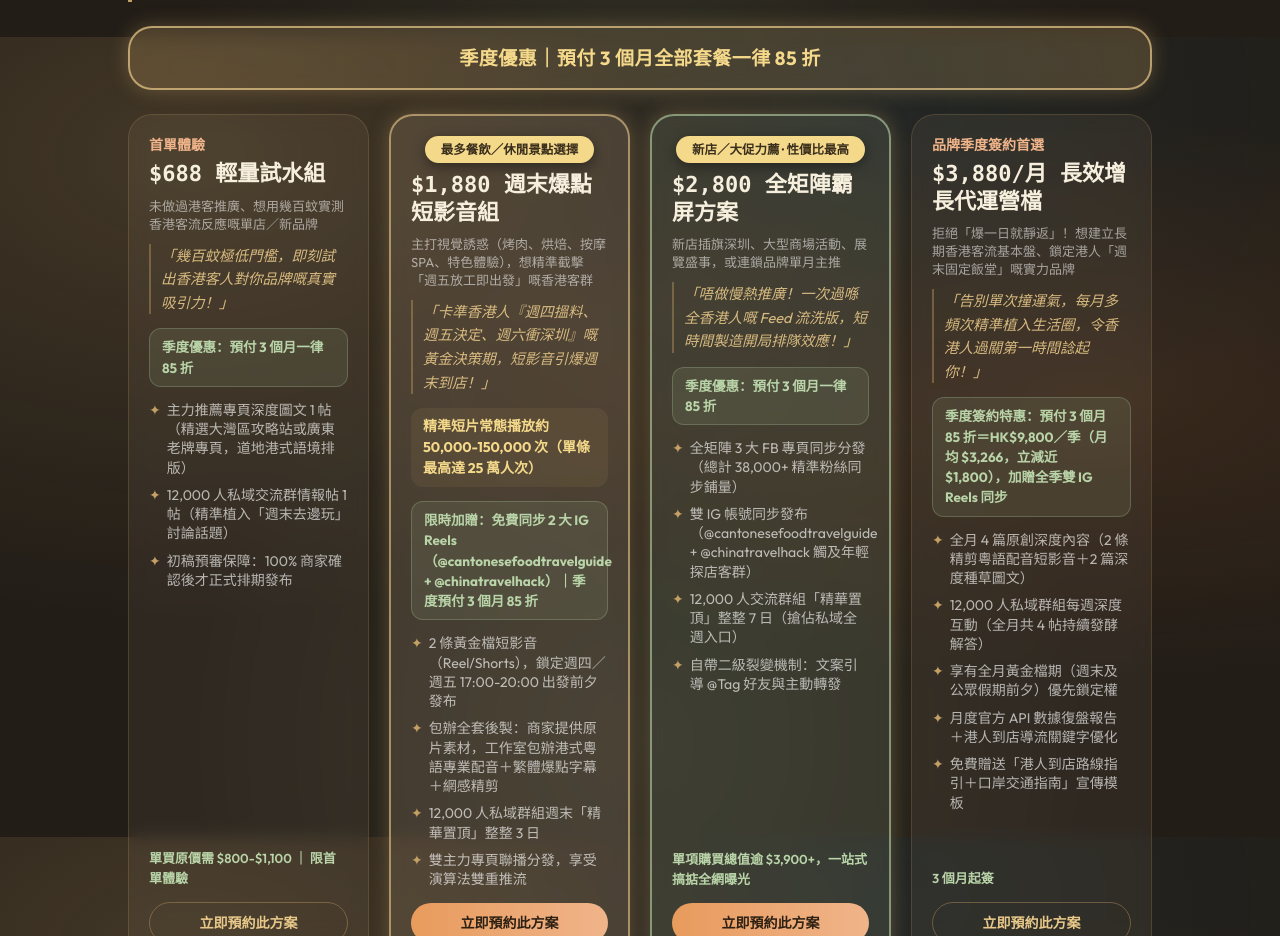
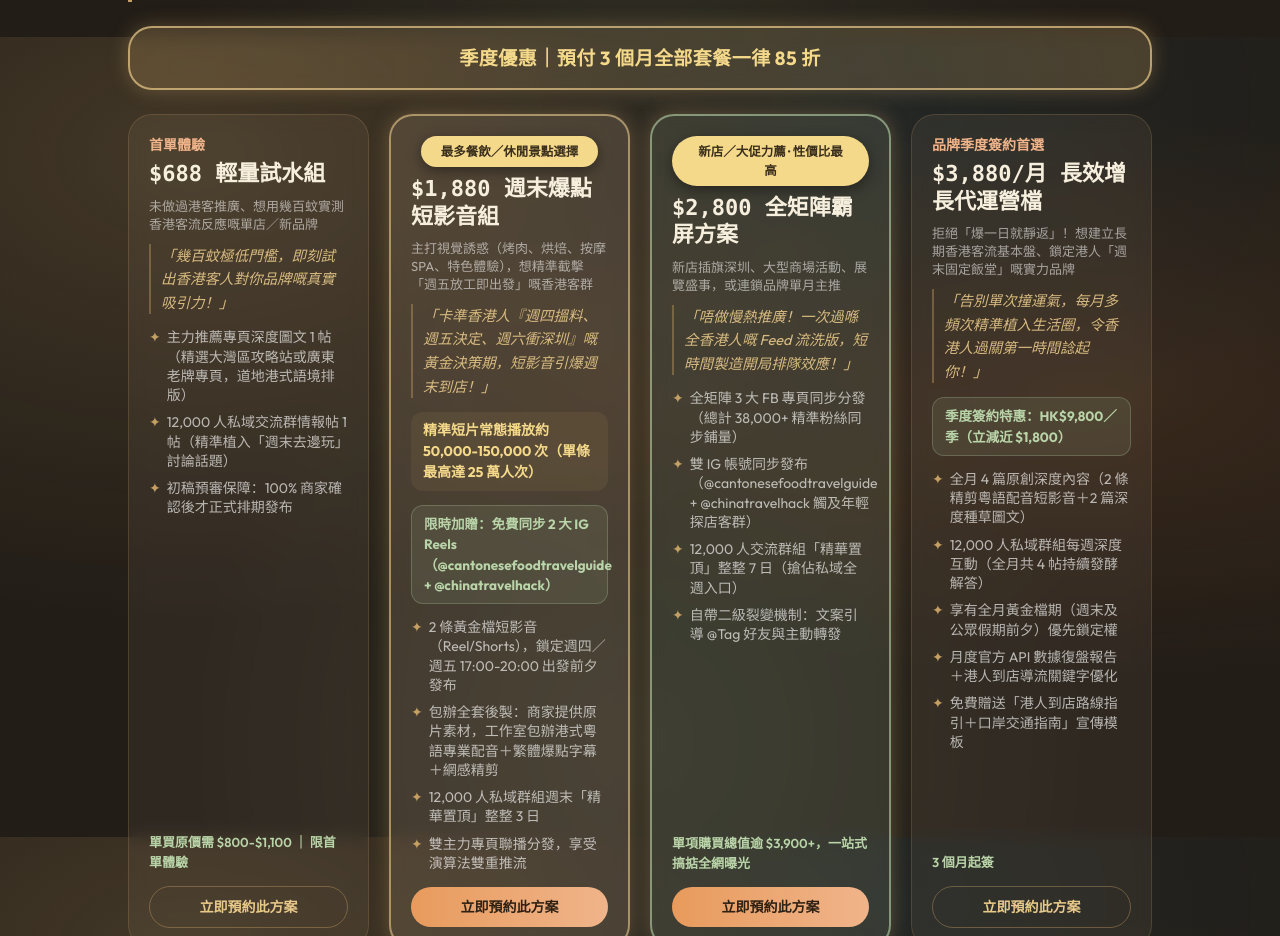
Before and after one commit to zzzzzerozzzz/podcast-web, a Next.js app: page / in a window 1280 px wide. Shown: the part 3163-4099 px from the top of the page. Built offline with nearby package versions, Linux system fonts and the light colour scheme.

Commit message:
卡內季度行去重：P1/P3刪/P2淨返IG贈品/P4精簡HK9,800計算；星卡badge加px-5 py-1.5鬆邊

```diff
--- a/app/page.tsx
+++ b/app/page.tsx
@@ -124,7 +124,6 @@ const T = {
         ],
         value: "單買原價需 $800-$1,100 ｜ 限首單體驗",
         expect: "",
-        gift: "季度優惠：預付 3 個月一律 85 折",
         star: "",
       },
       {
@@ -133,7 +132,7 @@ const T = {
         who: "主打視覺誘惑（烤肉、烘焙、按摩SPA、特色體驗），想精準截擊「週五放工即出發」嘅香港客群",
         hook: "卡準香港人『週四搵料、週五決定、週六衝深圳』嘅黃金決策期，短影音引爆週末到店！",
         expect: "精準短片常態播放約 50,000-150,000 次（單條最高達 25 萬人次）",
-        gift: "限時加贈：免費同步 2 大 IG Reels（@cantonesefoodtravelguide + @chinatravelhack）｜季度預付 3 個月 85 折",
+        gift: "限時加贈：免費同步 2 大 IG Reels（@cantonesefoodtravelguide + @chinatravelhack）",
         items: [
           "2 條黃金檔短影音（Reel/Shorts），鎖定週四／週五 17:00-20:00 出發前夕發布",
           "包辦全套後製：商家提供原片素材，工作室包辦港式粵語專業配音＋繁體爆點字幕＋網感精剪",
@@ -156,7 +155,6 @@ const T = {
         ],
         value: "單項購買總值逾 $3,900+，一站式搞掂全網曝光",
         expect: "",
-        gift: "季度優惠：預付 3 個月一律 85 折",
         star: "value",
       },
       {
@@ -173,7 +171,7 @@ const T = {
         ],
         value: "3 個月起簽",
         expect: "",
-        gift: "季度簽約特惠：預付 3 個月 85 折＝HK$9,800／季（月均 $3,266，立減近 $1,800），加贈全季雙 IG Reels 同步",
+        gift: "季度簽約特惠：HK$9,800／季（立減近 $1,800）",
         star: "",
       },
     ],
@@ -309,7 +307,6 @@ const T = {
         ],
         value: "单买原价需 $800-$1,100 ｜ 限首单体验",
         expect: "",
-        gift: "季度优惠：预付 3 个月一律 85 折",
         star: "",
       },
       {
@@ -318,7 +315,7 @@ const T = {
         who: "主打视觉诱惑（烤肉、烘焙、按摩SPA、特色体验），想精准截击「周五下班即出发」的香港客群",
         hook: "卡准香港人『周四找料、周五决定、周六冲深圳』的黄金决策期，短影音引爆周末到店！",
         expect: "精准短片常态播放约 50,000-150,000 次（单条最高达 25 万人次）",
-        gift: "限时加赠：免费同步 2 大 IG Reels（@cantonesefoodtravelguide + @chinatravelhack）｜季度预付 3 个月 85 折",
+        gift: "限时加赠：免费同步 2 大 IG Reels（@cantonesefoodtravelguide + @chinatravelhack）",
         items: [
           "2 条黄金档短影音（Reel/Shorts），锁定周四／周五 17:00-20:00 出发前夕发布",
           "包办全套后期：商家提供原片素材，工作室包办港式粤语专业配音＋繁体爆点字幕＋网感精剪",
@@ -341,7 +338,6 @@ const T = {
         ],
         value: "单项购买总值逾 $3,900+，一站式搞定全网曝光",
         expect: "",
-        gift: "季度优惠：预付 3 个月一律 85 折",
         star: "value",
       },
       {
@@ -661,7 +657,7 @@ export default function Home() {
                   }`}
                 >
                   {p.star ? (
-                    <div className="self-center mb-2 bg-[#f5d98b] text-[#3a2f1c] text-[12.5px] font-bold rounded-full px-4 py-1 shadow-[0_4px_14px_rgba(0,0,0,0.4)]">
+                    <div className="self-center mb-2 bg-[#f5d98b] text-[#3a2f1c] text-[12.5px] font-bold rounded-full px-5 py-1.5 shadow-[0_4px_14px_rgba(0,0,0,0.4)] text-center">
                       {p.tag}
                     </div>
                   ) : (
```
